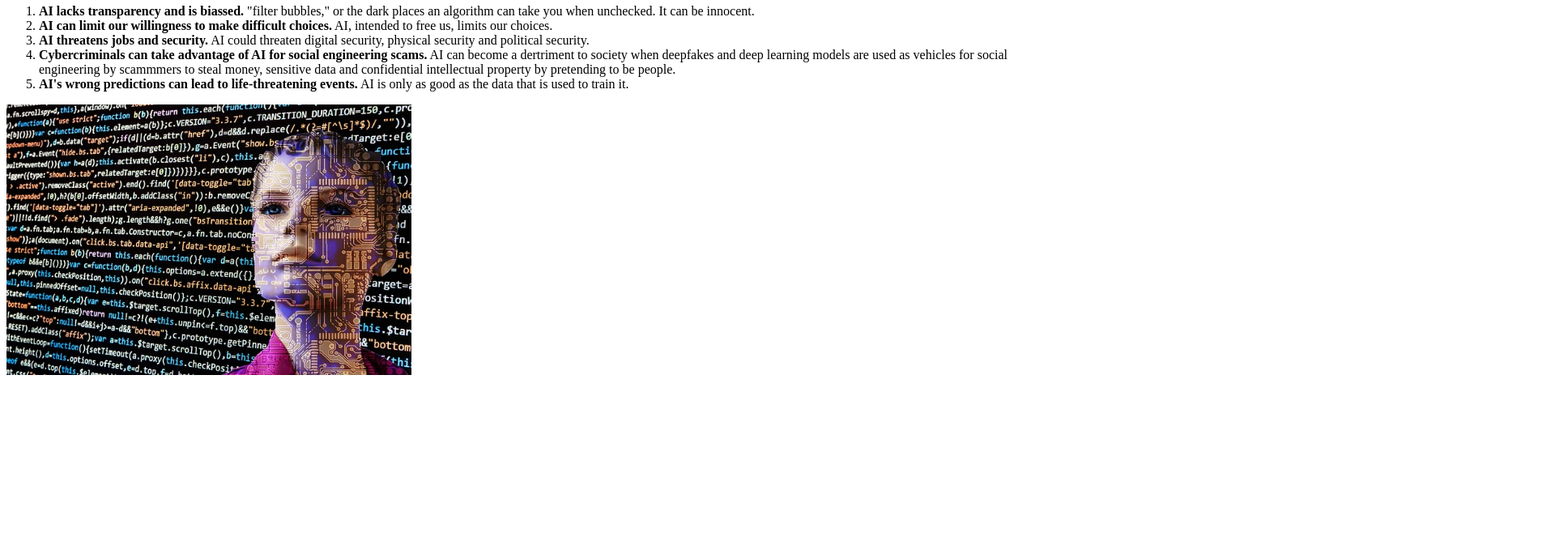
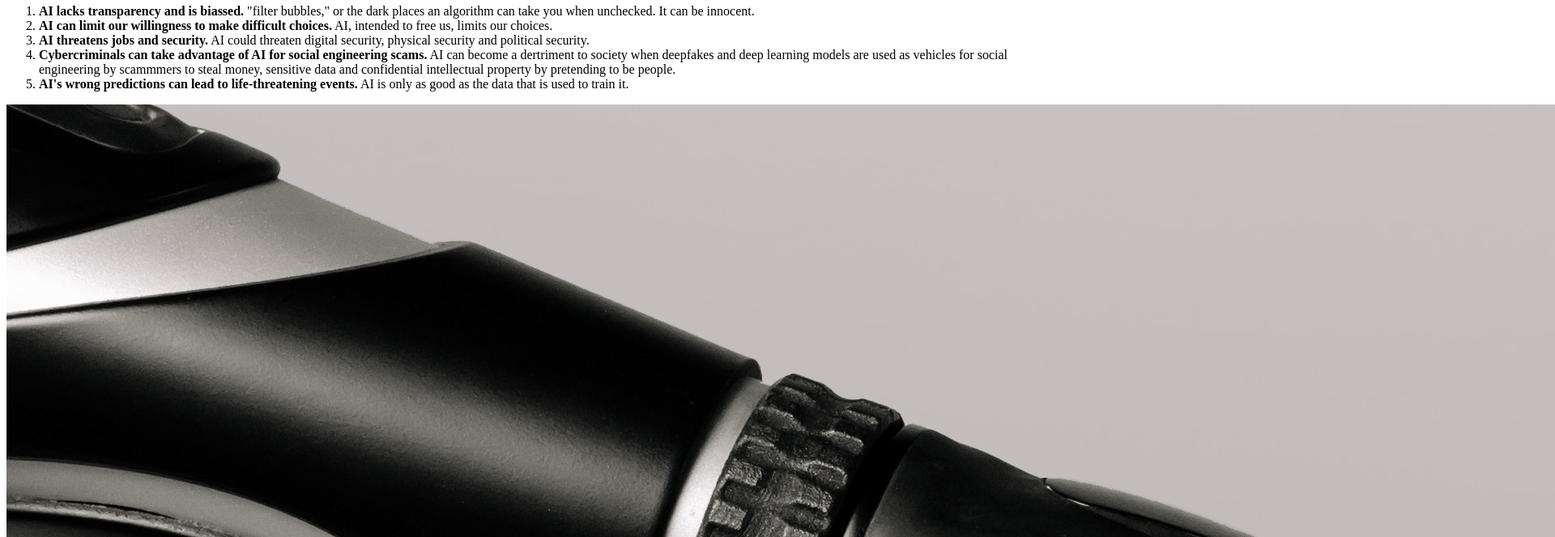
Before and after one commit to shonsojan/midterm, a plain HTML site: page index.html in a window 1280 px wide. Shown: the part 660-1323 px from the top of the page at 81% size, 1920 px wide, since content can reach past the window. Before the commit the page ends 1135 px from the top, so only its background shows below. Drawn offline with Linux system fonts and the light colour scheme.

Commit message:
Update index.html

```diff
--- a/index.html
+++ b/index.html
@@ -52,9 +52,8 @@
                 <b>AI's wrong predictions can lead to life-threatening events.</b>
                 AI is only as good as the data that is used to train it.
             </li>
-
         </ol>
-        <img src="img/Ai_zhang.jpg" alt="AI takeover" width="500">
+    <img src="img/AI_shon.jpg">
 
     </body>
  </html>
```
